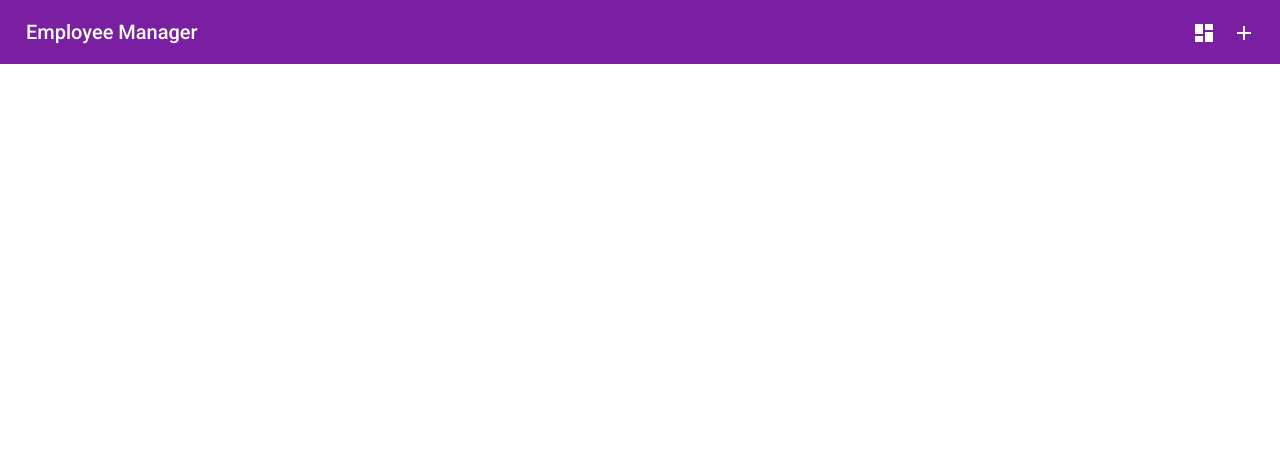
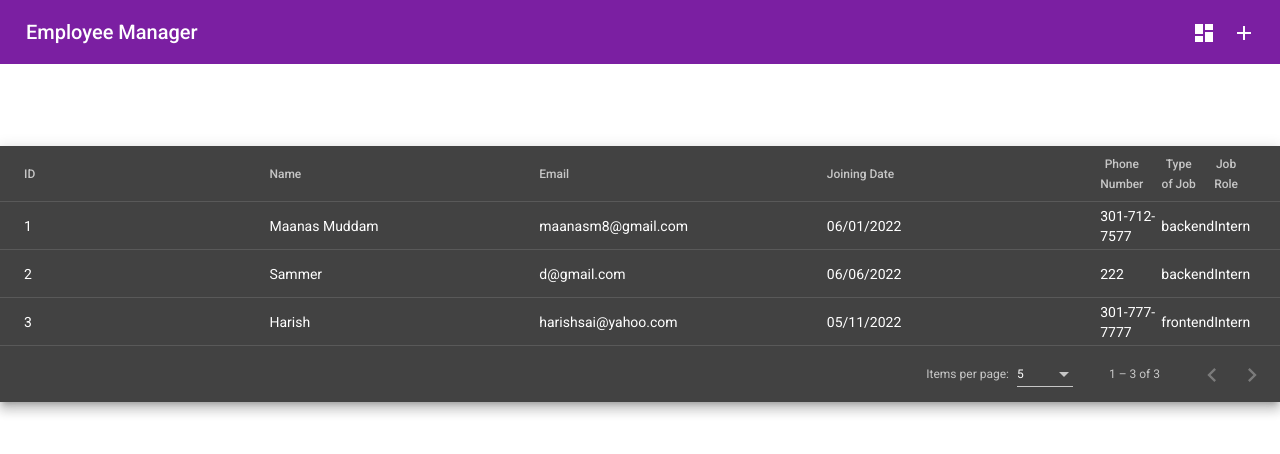
Before and after one commit to maanasm8/AngularEmployeeManager, an Angular app in the folder AngularCRUD/: page /tableLayout in a window 1280 px wide. Shown: the top 454 px of the page. Built offline with nearby package versions, Linux system fonts and the light colour scheme; data requests are answered from the project's data file.

Commit message:
Added table layout & displaying data
added table layout and displaying employee data by posting it to json server back-end and fetching/getting into table-layout component

```diff
--- a/AngularCRUD/db.json
+++ b/AngularCRUD/db.json
@@ -1,53 +1,34 @@
 {
   "employeeList": [
     {
-      "emailFormControl": "fda",
-      "nameFromControl": "dsa",
-      "jobDescriptionFormControl": "",
+      "emailFormControl": "maanasm8@gmail.com",
+      "nameFormControl": "Maanas Muddam",
+      "jobDescriptionFormControl": "Maanas Is Blah",
+      "phoneNumberFormControl": "301-712-7577",
+      "hireDateFormControl": "2022-06-01T04:00:00.000Z",
+      "typeOfJobFormControl": "Intern",
+      "jobCategoryFormControl": "backend",
       "id": 1
     },
     {
-      "emailFormControl": "damodar@gmail.com",
-      "nameFromControl": "Maanas",
-      "jobDescriptionFormControl": "",
+      "emailFormControl": "d@gmail.com",
+      "nameFormControl": "Sammer",
+      "jobDescriptionFormControl": "fads",
+      "phoneNumberFormControl": "222",
+      "hireDateFormControl": "2022-06-06T04:00:00.000Z",
+      "typeOfJobFormControl": "Intern",
+      "jobCategoryFormControl": "backend",
       "id": 2
     },
     {
-      "emailFormControl": "sameer@g.com",
-      "nameFromControl": "Sameer",
-      "jobDescriptionFormControl": "afdjsfk dfsaoiwhofwe",
+      "emailFormControl": "harishsai@yahoo.com",
+      "nameFormControl": "Harish",
+      "jobDescriptionFormControl": "fadskfhasoi ihowhfeo",
+      "phoneNumberFormControl": "301-777-7777",
+      "hireDateFormControl": "2022-05-11T04:00:00.000Z",
+      "typeOfJobFormControl": "Intern",
+      "jobCategoryFormControl": "frontend",
       "id": 3
-    },
-    {
-      "emailFormControl": "maanas@yahoo.com",
-      "nameFromControl": "fdas",
-      "jobDescriptionFormControl": "afdsfads jhwoihfewfhubi",
-      "phoneNumberFormControl": "323-333-3333",
-      "id": 4
-    },
-    {
-      "emailFormControl": "nandan@gmail.com",
-      "nameFromControl": "Maanas",
-      "jobDescriptionFormControl": "fadsfads iwehfuew8",
-      "phoneNumberFormControl": "300-300-30000",
-      "hireDateFormControl": "2022-06-14T04:00:00.000Z",
-      "id": 5
-    },
-    {
-      "emailFormControl": "hari@yahoo.com",
-      "nameFromControl": "Hari",
-      "jobDescriptionFormControl": "Hi this is Hari",
-      "phoneNumberFormControl": "300-400-5000",
-      "hireDateFormControl": "2022-06-01T04:00:00.000Z",
-      "id": 6
-    },
-    {
-      "emailFormControl": "dfs@gmail.com",
-      "nameFromControl": "hoo",
-      "jobDescriptionFormControl": "jfaidosofsa",
-      "phoneNumberFormControl": "33333333",
-      "hireDateFormControl": "2022-06-21T04:00:00.000Z",
-      "id": 7
     }
   ],
   "comments": [
--- a/AngularCRUD/src/app/app-routing.module.ts
+++ b/AngularCRUD/src/app/app-routing.module.ts
@@ -4,9 +4,11 @@ import { AppComponent } from './app.component';
 import { DashboardComponent } from './components/dashboard/dashboard.component';
 import { EmployeLayoutComponent } from './components/employe-layout/employe-layout.component';
 import { HomeComponent } from './components/home/home.component';
+import { TableLayoutComponent } from './components/table-layout/table-layout.component';
 
 const routes: Routes = [
   { path: 'addEmployee', component: EmployeLayoutComponent },
+  { path: 'tableLayout', component: TableLayoutComponent },
   {
     path: 'dashboard',
     component: DashboardComponent,
--- a/AngularCRUD/src/app/app.component.ts
+++ b/AngularCRUD/src/app/app.component.ts
@@ -1,20 +1,13 @@
 import { Component, OnInit } from '@angular/core';
 import { ApiService } from './services/api.service';
+import { MatPaginator } from '@angular/material/paginator';
+import { MatSort } from '@angular/material/sort';
+import { MatTableDataSource } from '@angular/material/table';
+import { AfterViewInit, ViewChild } from '@angular/core';
 
 @Component({
   selector: 'app-root',
   templateUrl: './app.component.html',
   styleUrls: ['./app.component.scss'],
 })
-export class AppComponent implements OnInit {
-  constructor(private employeeS: ApiService) {}
-  title = 'AngularCRUD';
-  ngOnInit(): void {}
-  getEmployeeData() {
-    this.employeeS.getEmployee().subscribe({
-      next: (res) => {
-        console.log(res);
-      },
-    });
-  }
-}
+export class AppComponent {}
--- a/AngularCRUD/src/app/components/dialog/dialog.component.html
+++ b/AngularCRUD/src/app/components/dialog/dialog.component.html
@@ -5,7 +5,7 @@
       <mat-label>Employee Name</mat-label>
       <input
         [class.is-invalid]="nameValidatorData && nameValidatorData.touched"
-        formControlName="nameFromControl"
+        formControlName="nameFormControl"
         matInput
         placeholder="Name"
       />
@@ -18,7 +18,11 @@
     <!--EMPLOYEE CATEGORY-->
     <mat-form-field appearance="outline">
       <mat-label>Employee Category</mat-label>
-      <mat-select [required]="true" placeholder="Category">
+      <mat-select
+        formControlName="jobCategoryFormControl"
+        [required]="true"
+        placeholder="Category"
+      >
         <mat-option value="frontend">Front End</mat-option>
         <mat-option value="backend">Back End</mat-option>
         <mat-option value="fullstack">Full Stack</mat-option>
@@ -31,6 +35,7 @@
     <mat-radio-group
       aria-labelledby="example-radio-group-label"
       class="example-radio-group"
+      formControlName="typeOfJobFormControl"
     >
       <mat-radio-button
         class="example-radio-button"
--- a/AngularCRUD/src/app/components/dialog/dialog.component.ts
+++ b/AngularCRUD/src/app/components/dialog/dialog.component.ts
@@ -28,10 +28,12 @@ export class DialogComponent implements OnInit {
   ngOnInit(): void {
     this.employeeFormGroup = this.formBui.group({
       emailFormControl: ['', Validators.email],
-      nameFromControl: ['', Validators.required],
+      nameFormControl: ['', Validators.required],
       jobDescriptionFormControl: ['', Validators.required],
       phoneNumberFormControl: ['', Validators.required],
       hireDateFormControl: ['', Validators.required],
+      typeOfJobFormControl: ['', Validators.required],
+      jobCategoryFormControl: ['', Validators.required],
     });
   }
 
--- a/AngularCRUD/src/app/components/home/home.component.html
+++ b/AngularCRUD/src/app/components/home/home.component.html
@@ -1,7 +1,7 @@
 <p>
   <mat-toolbar color="primary">
     <span>
-      <a routerLink="/" class="link">Employee Manager</a>
+      <a routerLink="/tableLayout" class="link">Employee Manager</a>
     </span>
     <span class="example-spacer"></span>
     <!-- <button
--- /dev/null
+++ b/AngularCRUD/src/app/components/table-layout/table-layout.component.html
@@ -0,0 +1,72 @@
+<app-home></app-home>
+<ng-container *ngIf="isHome"
+  ><mat-form-field appearance="standard">
+    <mat-label>Filter</mat-label>
+    <input
+      matInput
+      (keyup)="applyFilter($event)"
+      placeholder="Ex. Mia"
+      #input
+    />
+  </mat-form-field>
+
+  <div class="mat-elevation-z8">
+    <table mat-table [dataSource]="dataSource" matSort>
+      <!-- ID Column -->
+      <ng-container matColumnDef="id">
+        <th mat-header-cell *matHeaderCellDef mat-sort-header>ID</th>
+        <td mat-cell *matCellDef="let row">{{ row.id }}</td>
+      </ng-container>
+
+      <!-- Progress Column -->
+      <ng-container matColumnDef="nameFormControl">
+        <th mat-header-cell *matHeaderCellDef mat-sort-header>Name</th>
+        <td mat-cell *matCellDef="let row">{{ row.nameFormControl }}</td>
+      </ng-container>
+
+      <!-- Name Column -->
+      <ng-container matColumnDef="emailFormControl">
+        <th mat-header-cell *matHeaderCellDef mat-sort-header>Email</th>
+        <td mat-cell *matCellDef="let row">{{ row.emailFormControl }}</td>
+      </ng-container>
+
+      <!-- Fruit Column -->
+      <ng-container matColumnDef="phoneNumberFormControl">
+        <th mat-header-cell *matHeaderCellDef mat-sort-header>Phone Number</th>
+        <td mat-cell *matCellDef="let row">{{ row.phoneNumberFormControl }}</td>
+      </ng-container>
+
+      <ng-container matColumnDef="hireDateFormControl">
+        <th mat-header-cell *matHeaderCellDef mat-sort-header>Joining Date</th>
+        <td mat-cell *matCellDef="let row">
+          {{ row.hireDateFormControl | date: "MM/dd/YYYY" }}
+        </td>
+      </ng-container>
+
+      <ng-container matColumnDef="typeOfJobFormControl">
+        <th mat-header-cell *matHeaderCellDef mat-sort-header>Job Role</th>
+        <td mat-cell *matCellDef="let row">{{ row.typeOfJobFormControl }}</td>
+      </ng-container>
+
+      <ng-container matColumnDef="jobCategoryFormControl">
+        <th mat-header-cell *matHeaderCellDef mat-sort-header>Type of Job</th>
+        <td mat-cell *matCellDef="let row">{{ row.jobCategoryFormControl }}</td>
+      </ng-container>
+
+      <tr mat-header-row *matHeaderRowDef="displayedColumns"></tr>
+      <tr mat-row *matRowDef="let row; columns: displayedColumns"></tr>
+
+      <!-- Row shown when there is no matching data. -->
+      <tr class="mat-row" *matNoDataRow>
+        <td class="mat-cell" colspan="4">
+          No data matching the filter "{{ input.value }}"
+        </td>
+      </tr>
+    </table>
+
+    <mat-paginator
+      [pageSizeOptions]="[5, 10, 25, 100]"
+      aria-label="Select page of users"
+    ></mat-paginator>
+  </div>
+</ng-container>
--- /dev/null
+++ b/AngularCRUD/src/app/components/table-layout/table-layout.component.scss
@@ -0,0 +1,13 @@
+table {
+  width: 100%;
+}
+
+.mat-form-field {
+  font-size: 14px;
+  width: 100%;
+}
+
+td,
+th {
+  width: 25%;
+}
--- /dev/null
+++ b/AngularCRUD/src/app/components/table-layout/table-layout.component.ts
@@ -0,0 +1,54 @@
+import { Component, OnInit } from '@angular/core';
+import { ApiService } from 'src/app/services/api.service';
+import { MatPaginator } from '@angular/material/paginator';
+import { MatSort } from '@angular/material/sort';
+import { MatTableDataSource } from '@angular/material/table';
+import { AfterViewInit, ViewChild } from '@angular/core';
+
+@Component({
+  selector: 'app-table-layout',
+  templateUrl: './table-layout.component.html',
+  styleUrls: ['./table-layout.component.scss'],
+})
+export class TableLayoutComponent implements OnInit {
+  isHome: boolean = true;
+  displayedColumns: string[] = [
+    'id',
+    'nameFormControl',
+    'emailFormControl',
+    'hireDateFormControl',
+    'phoneNumberFormControl',
+    'jobCategoryFormControl',
+    'typeOfJobFormControl',
+  ];
+  dataSource!: MatTableDataSource<any>;
+
+  @ViewChild(MatPaginator) paginator!: MatPaginator;
+  @ViewChild(MatSort) sort!: MatSort;
+
+  constructor(private employeeS: ApiService) {}
+  title = 'AngularCRUD';
+  ngOnInit(): void {
+    this.getEmployeeData();
+  }
+  getEmployeeData() {
+    this.employeeS.getEmployee().subscribe({
+      next: (res) => {
+        console.log(res);
+        this.dataSource = new MatTableDataSource(res);
+        this.dataSource.paginator = this.paginator;
+        this.dataSource.sort = this.sort;
+      },
+    });
+  }
+
+  //From MAT-TABLE:
+  applyFilter(event: Event) {
+    const filterValue = (event.target as HTMLInputElement).value;
+    this.dataSource.filter = filterValue.trim().toLowerCase();
+
+    if (this.dataSource.paginator) {
+      this.dataSource.paginator.firstPage();
+    }
+  }
+}
```
Also changed, not shown: AngularCRUD/src/app/app.module.ts (+8 -0 lines), 1 other file (tests, documents, lock files or other folders).
